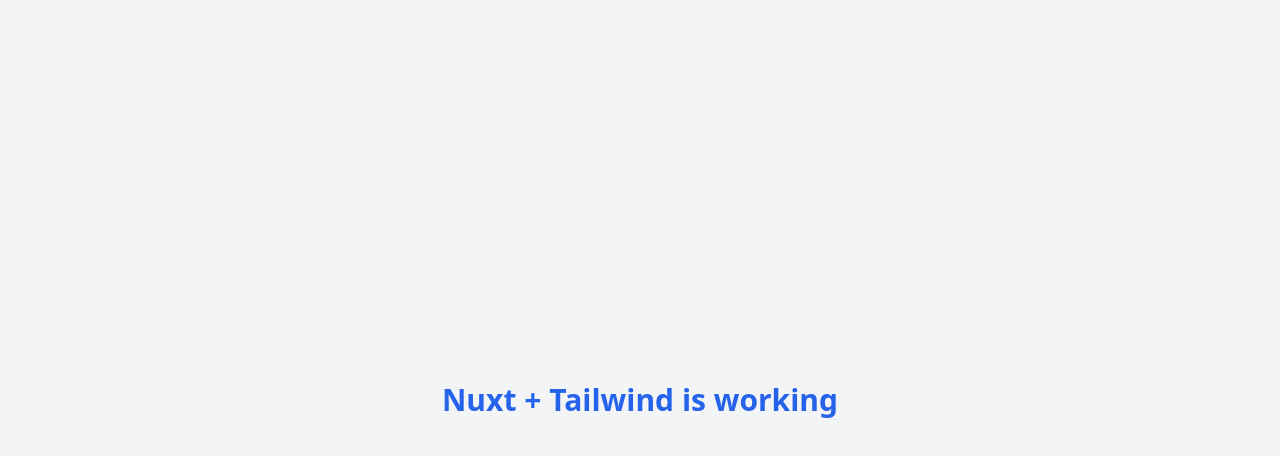
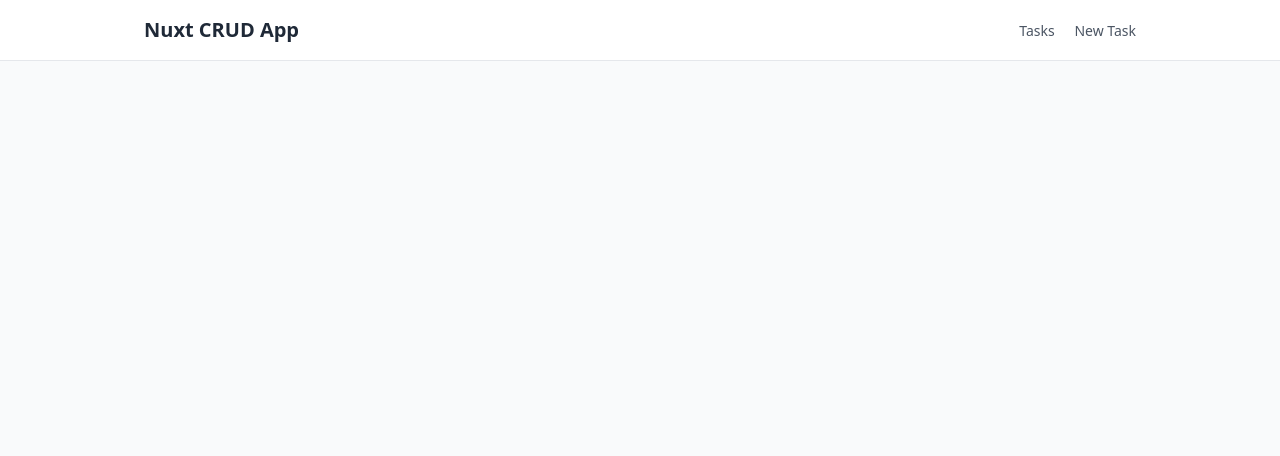
Before and after one commit to swatiAi/Nuxt-CRUD-Tasks-App--TaskFlow-, a Nuxt app: page / in a window 1280 px wide. Shown: the top 456 px of the page. Built offline with nearby package versions, Linux system fonts and the light colour scheme.

Commit message:
feat: scaffold layout and tasks routing structure

```diff
--- /dev/null
+++ b/app/layouts/default.vue
@@ -0,0 +1,33 @@
+<template>
+  <div class="min-h-screen bg-gray-50 text-gray-800">
+    <!-- Navbar -->
+    <header class="border-b bg-white">
+      <div class="max-w-5xl mx-auto px-4 py-4 flex justify-between items-center">
+        <h1 class="text-xl font-semibold">
+          Nuxt CRUD App
+        </h1>
+
+        <nav class="space-x-4">
+          <NuxtLink
+            to="/tasks"
+            class="text-sm font-medium text-gray-600 hover:text-blue-600 transition"
+          >
+            Tasks
+          </NuxtLink>
+
+          <NuxtLink
+            to="/tasks/new"
+            class="text-sm font-medium text-gray-600 hover:text-blue-600 transition"
+          >
+            New Task
+          </NuxtLink>
+        </nav>
+      </div>
+    </header>
+
+    <!-- Page Content -->
+    <main class="max-w-5xl mx-auto px-4 py-8">
+      <slot />
+    </main>
+  </div>
+</template>
--- a/app/pages/index.vue
+++ b/app/pages/index.vue
@@ -1,7 +1,3 @@
-<template>
-  <div class="min-h-screen flex items-center justify-center bg-gray-100">
-    <h1 class="text-3xl font-bold text-blue-600">
-      Nuxt + Tailwind is working
-    </h1>
-  </div>
-</template>
+<script setup lang="ts">
+navigateTo('/tasks')
+</script>
--- /dev/null
+++ b/app/pages/tasks/[id].vue
@@ -0,0 +1,6 @@
+<template>
+  <div>
+    <h2 class="text-2xl font-semibold mb-4">Task Details</h2>
+    <p>Details for task ID.</p>
+  </div>
+</template>
--- /dev/null
+++ b/app/pages/tasks/[id]/edit.vue
@@ -0,0 +1,6 @@
+<template>
+  <div>
+    <h2 class="text-2xl font-semibold mb-4">Edit Task</h2>
+    <p>Edit form will go here.</p>
+  </div>
+</template>
--- /dev/null
+++ b/app/pages/tasks/index.vue
@@ -0,0 +1,6 @@
+<template>
+  <div>
+    <h2 class="text-2xl font-semibold mb-4">Tasks</h2>
+    <p>Task list will appear here.</p>
+  </div>
+</template>
--- /dev/null
+++ b/app/pages/tasks/new.vue
@@ -0,0 +1,6 @@
+<template>
+  <div>
+    <h2 class="text-2xl font-semibold mb-4">Create Task</h2>
+    <p>Task form will go here.</p>
+  </div>
+</template>
```
